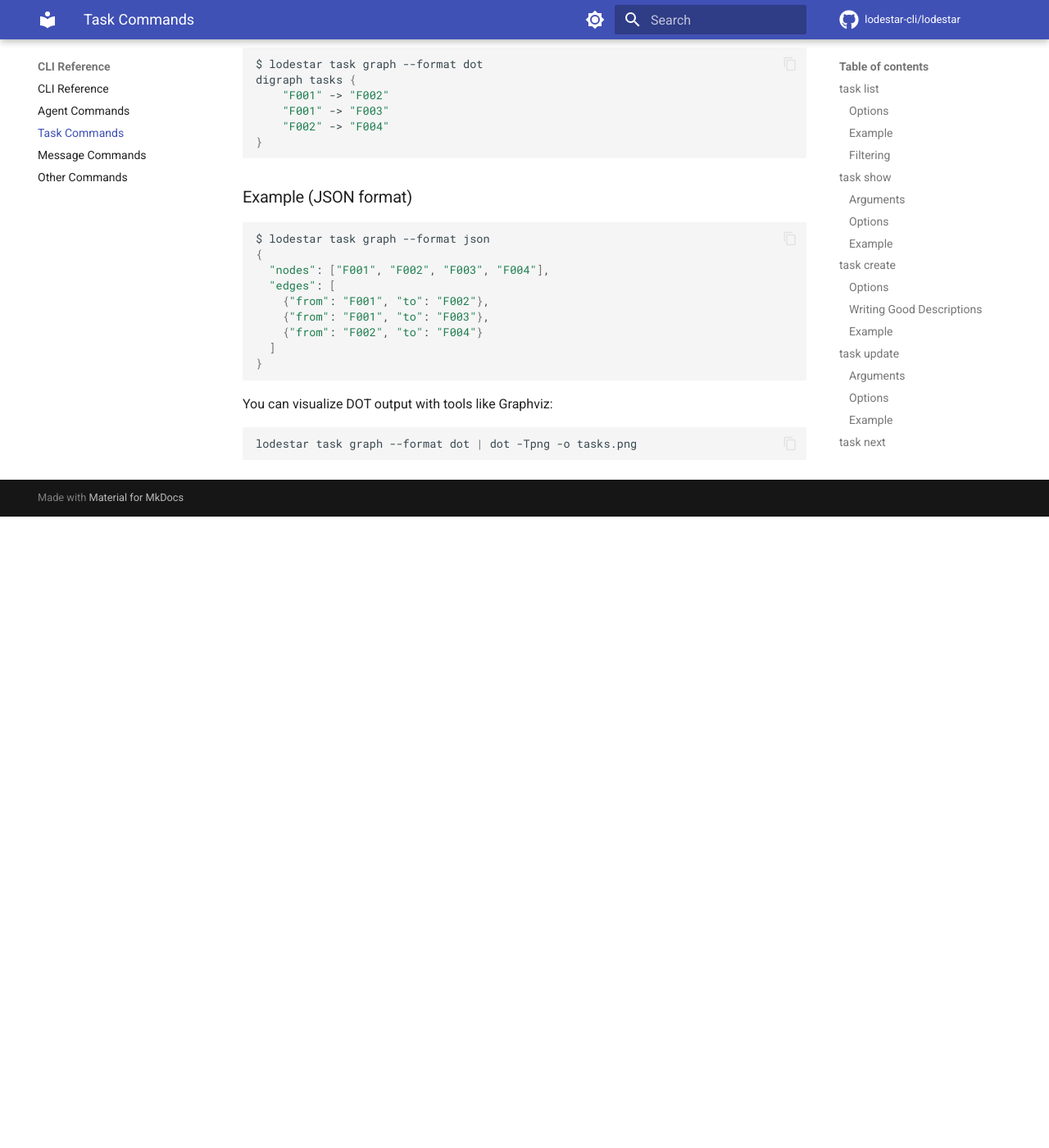
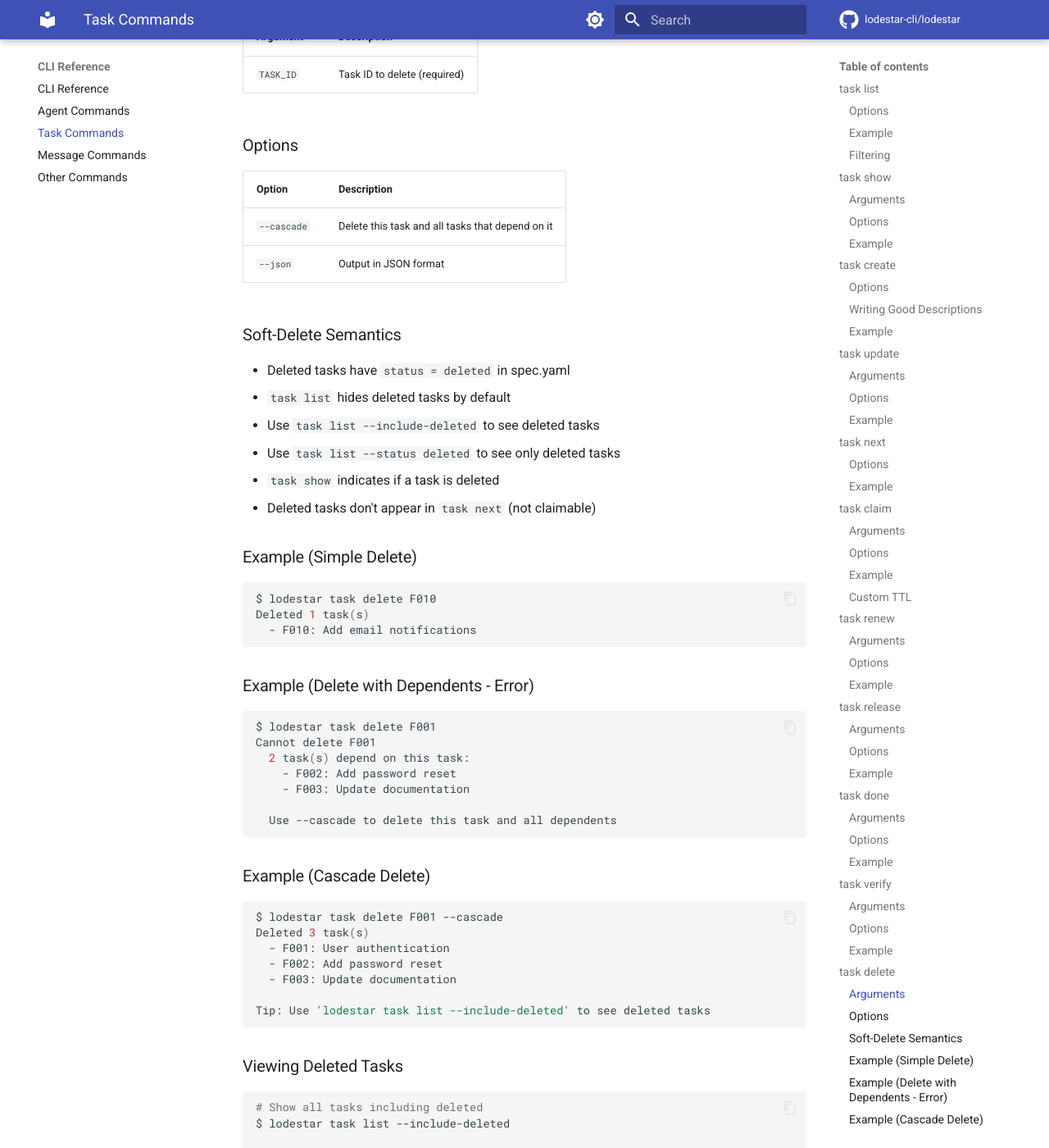
Before and after one commit to ThomasRohde/lodestar, an MkDocs documentation site: the page built from docs/cli/task.md, in a window 1280 px wide and 1400 px high, scrolled down 10562 px. Shown: the whole window at 82% size. Built offline with MkDocs 1.6.1 and Material for MkDocs 9.7.7, drawn with Linux system fonts in a browser that asks for light colours; comment, search, counter and statistics services are not loaded; before the commit the page ends 11192 px from its top, so only the background shows below that; some of the changed text lies outside the part shown.

Commit message:
docs: Add task delete command documentation (D010, D011, D012)
Comprehensive documentation updates for soft-delete feature:

**CLI Reference (docs/cli/task.md):**
- Added complete task delete command section with examples
- Documented --cascade flag and soft-delete semantics
- Added examples for viewing deleted tasks
- Updated task list options to include --include-deleted flag

**README.md:**
- Added task delete to Quick Start example
- Updated task lifecycle description to include soft-delete

**CLAUDE.md:**
- Added task delete to CLI Command Reference
- Added task delete commands to Lodestar Quick Reference
- Added new "Soft-Delete Semantics" section to Critical Patterns

All documentation now reflects the complete soft-delete functionality.

🤖 Generated with [Claude Code](https://claude.com/claude-code)

Co-Authored-By: Claude Sonnet 4.5 <noreply@anthropic.com>

````diff
--- a/docs/cli/task.md
+++ b/docs/cli/task.md
@@ -17,8 +17,9 @@ lodestar task list [OPTIONS]
 
 | Option | Short | Description |
 |--------|-------|-------------|
-| `--status TEXT` | `-s` | Filter by status (todo, ready, blocked, done, verified) |
+| `--status TEXT` | `-s` | Filter by status (todo, ready, blocked, done, verified, deleted) |
 | `--label TEXT` | `-l` | Filter by label |
+| `--include-deleted` | | Include deleted tasks in the list |
 | `--json` | | Output in JSON format |
 | `--explain` | | Show what this command does |
 
@@ -395,6 +396,112 @@ Unblocked tasks: F005, F006
 
 ---
 
+## task delete
+
+Soft-delete a task.
+
+```bash
+lodestar task delete TASK_ID [OPTIONS]
+```
+
+Tasks are soft-deleted (status set to `deleted`), not physically removed from the spec. Deleted tasks are hidden from `task list` by default.
+
+!!! warning "Dependency Protection"
+    If a task has dependents (other tasks depend on it), you must use `--cascade` to delete it along with all its dependents.
+
+### Arguments
+
+| Argument | Description |
+|----------|-------------|
+| `TASK_ID` | Task ID to delete (required) |
+
+### Options
+
+| Option | Description |
+|--------|-------------|
+| `--cascade` | Delete this task and all tasks that depend on it |
+| `--json` | Output in JSON format |
+
+### Soft-Delete Semantics
+
+- Deleted tasks have `status = deleted` in spec.yaml
+- `task list` hides deleted tasks by default
+- Use `task list --include-deleted` to see deleted tasks
+- Use `task list --status deleted` to see only deleted tasks
+- `task show` indicates if a task is deleted
+- Deleted tasks don't appear in `task next` (not claimable)
+
+### Example (Simple Delete)
+
+```bash
+$ lodestar task delete F010
+Deleted 1 task(s)
+  - F010: Add email notifications
+```
+
+### Example (Delete with Dependents - Error)
+
+```bash
+$ lodestar task delete F001
+Cannot delete F001
+  2 task(s) depend on this task:
+    - F002: Add password reset
+    - F003: Update documentation
+
+  Use --cascade to delete this task and all dependents
+```
+
+### Example (Cascade Delete)
+
+```bash
+$ lodestar task delete F001 --cascade
+Deleted 3 task(s)
+  - F001: User authentication
+  - F002: Add password reset
+  - F003: Update documentation
+
+Tip: Use 'lodestar task list --include-deleted' to see deleted tasks
+```
+
+### Viewing Deleted Tasks
+
+```bash
+# Show all tasks including deleted
+$ lodestar task list --include-deleted
+
+# Show only deleted tasks
+$ lodestar task list --status deleted
+
+# View details of a deleted task
+$ lodestar task show F010
+F010 - Add email notifications
+
+Status: deleted (soft-deleted)
+Priority: 2
+...
+```
+
+### Common Use Cases
+
+**Removing obsolete tasks:**
+```bash
+lodestar task delete F099  # No dependents
+```
+
+**Removing a feature branch:**
+```bash
+# Delete root task and entire feature tree
+lodestar task delete AUTH-001 --cascade
+```
+
+**Cleaning up mistakes:**
+```bash
+# Delete accidentally created task
+lodestar task delete T042
+```
+
+---
+
 ## task graph
 
 Export the task dependency graph.
````
Also changed, not shown: CLAUDE.md (+14 -0 lines), README.md (+4 -1 lines), 1 other file.
